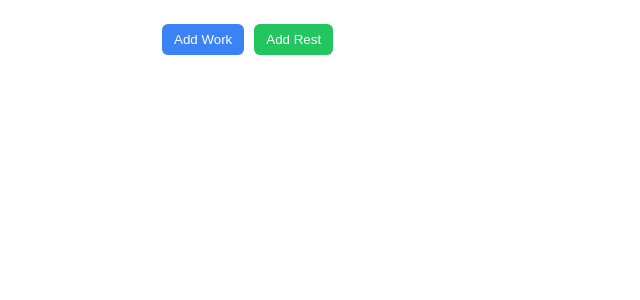
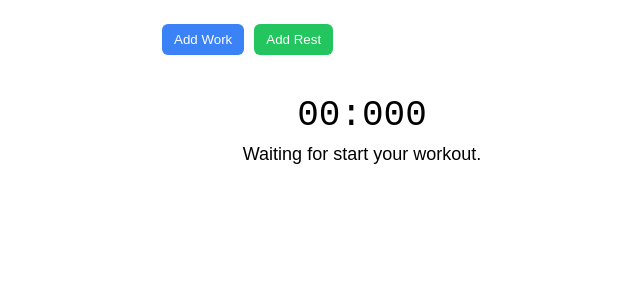
Before and after one commit to alexeyshevin/react-tabata-timer, a React (Vite) app: page / in a window 1280 px wide. Shown: the top 300 px of the page, without its empty margins (278-918 px from the left). Built offline with nearby package versions, Linux system fonts and the light colour scheme.

Commit message:
feat: timer component and init styles

```diff
--- /dev/null
+++ b/src/components/AppTimer/AppTimer.tsx
@@ -0,0 +1,25 @@
+import { formatTime } from "../../shared/formatTime";
+import type { Interval } from "../../shared/types";
+import { TimeLeftBlock, TimerBlock, TimerTypeBlock } from "./styles";
+
+type Props = {
+    currentInterval: Interval;
+    timeLeft: number;
+};
+
+const NO_INTERVALS_STATE_STRING = 'Waiting for start your workout.';
+
+export const AppTimer = (props: Props) => {
+    const formattedTimeLeft = formatTime(props.timeLeft);
+
+    return (
+        <TimerBlock>
+            <TimeLeftBlock>
+                {formattedTimeLeft}
+            </TimeLeftBlock>
+            <TimerTypeBlock>
+                {props.currentInterval ? props.currentInterval.type.toUpperCase() : NO_INTERVALS_STATE_STRING}
+            </TimerTypeBlock>
+        </TimerBlock>
+    );
+};
--- /dev/null
+++ b/src/components/AppTimer/styles.ts
@@ -0,0 +1,19 @@
+import styled from "styled-components";
+
+export const TimerBlock = styled.div`
+    display: flex;
+    flex-direction: column;
+    align-items: center;
+    justify-content: center;
+    gap: 8px;
+`;
+
+export const TimeLeftBlock = styled.div`
+    font-size: 36px;
+    font-family: monospace;
+`;
+
+export const TimerTypeBlock = styled.div`
+    font-size: 18px;
+    font-family: sans-serif;
+`;
--- a/src/components/AppWrapper/AppWrapper.tsx
+++ b/src/components/AppWrapper/AppWrapper.tsx
@@ -1,6 +1,8 @@
 import { useEffect, useMemo, useRef, useState } from "react";
 import type { Interval, IntervalType } from "../../shared/types";
 import { AppControls } from "../AppControls/AppControls";
+import { AppIntervals } from "../AppIntervals/AppIntervals";
+import { AppTimer } from "../AppTimer/AppTimer";
 import { AppContainer } from "./styles";
 
 export const AppWrapper = () => {
@@ -83,6 +85,11 @@ export const AppWrapper = () => {
     return (
         <AppContainer>
             <AppControls onAddInterval={addInterval}/>
+            <AppIntervals intervals={intervals} />
+            <AppTimer
+                currentInterval={currentInterval}
+                timeLeft={timeLeft}
+            />
         </AppContainer>
     );
 };
```
